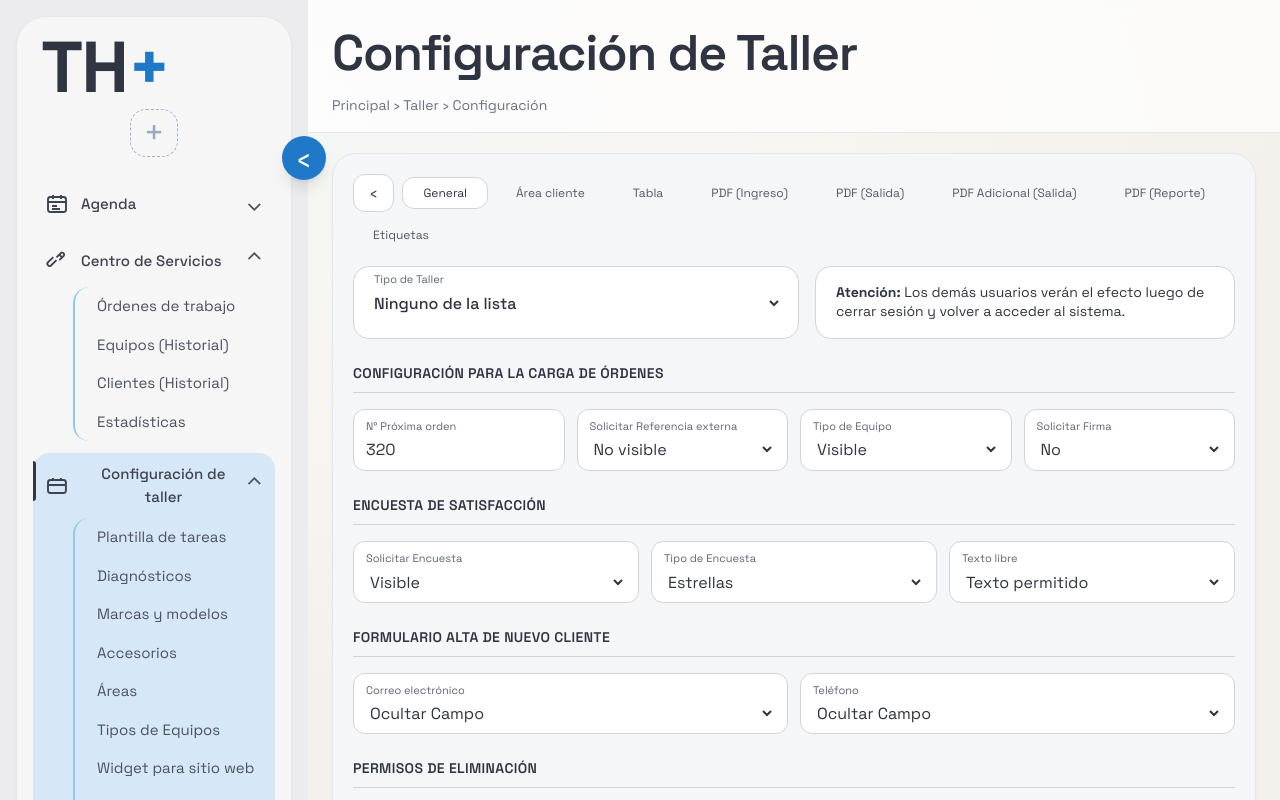
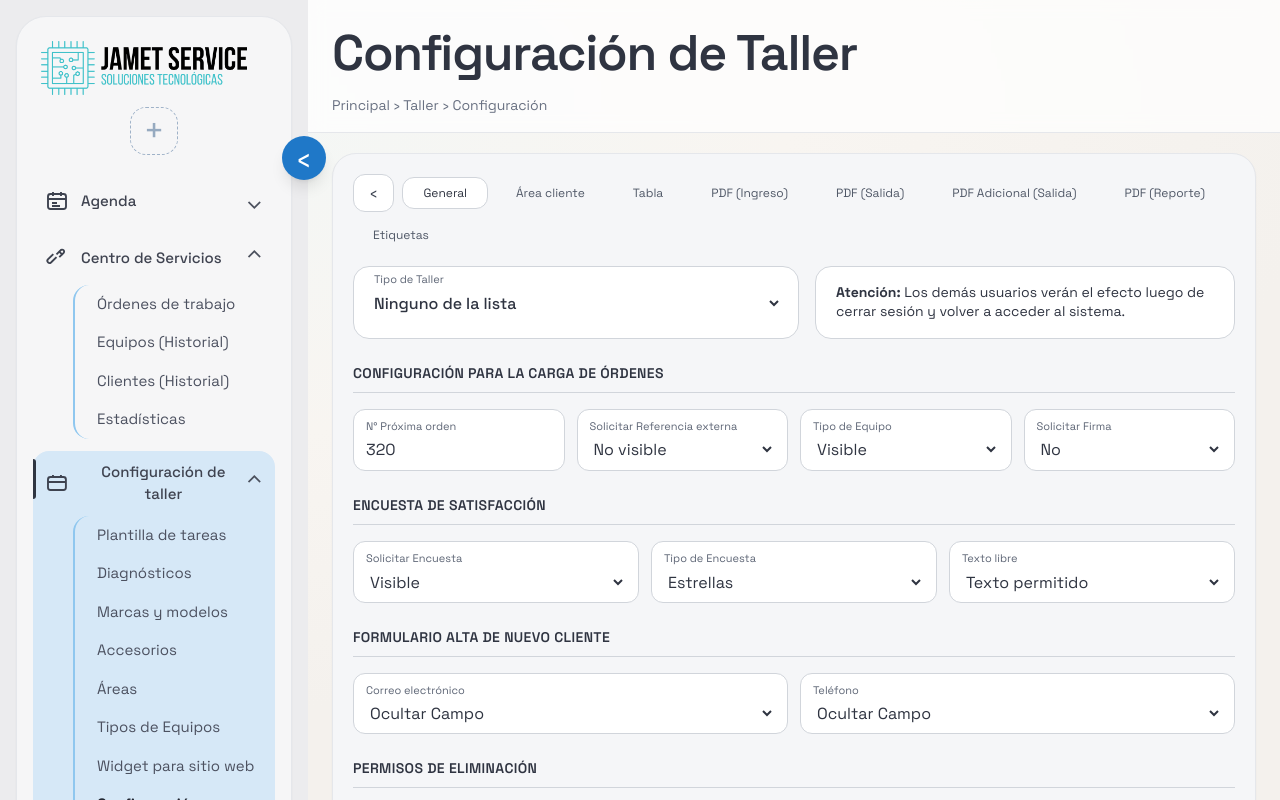
Before and after one commit to jhonathanjamet/saas_taller, a Next.js app in the folder web/: page /configuracion-taller/configuracion in a window 1280 px wide. Shown: the top 800 px of the page. Built offline with nearby package versions, Linux system fonts and the light colour scheme; no server answers.

Commit message:
feat(web): actualizar logo sidebar y versión colapsada con isotipo

```diff
--- a/web/components/Sidebar.tsx
+++ b/web/components/Sidebar.tsx
@@ -227,8 +227,12 @@ export function Sidebar() {
       >
         <div className="flex h-full w-full flex-col rounded-[26px] border border-gray-200 bg-[#f6f6f7] p-3 shadow-sm">
           <div className="flex items-start justify-between px-2 pt-1">
-            <div className="text-[54px] font-black leading-[0.84] tracking-tight text-[#2f3541]">
-              TH<span className="text-[#1f78c8]">+</span>
+            <div className="flex items-center pt-1">
+              <img
+                src="/branding/logonegro-color-transparent.png"
+                alt="Jamet Service"
+                className="h-auto w-[176px] object-contain"
+              />
             </div>
             <button
               type="button"
@@ -265,8 +269,12 @@ export function Sidebar() {
 
           {!collapsed ? (
             <div className="px-2 pt-1">
-              <div className="text-[72px] font-black leading-[0.84] tracking-tight text-[#2f3541]">
-                TH<span className="text-[#1f78c8]">+</span>
+              <div className="flex items-center pt-1">
+                <img
+                  src="/branding/logonegro-color-transparent.png"
+                  alt="Jamet Service"
+                  className="h-auto w-[206px] object-contain"
+                />
               </div>
               <div className="mt-3 flex justify-center">
                 <button className="h-12 w-12 rounded-2xl border border-dashed border-[#9fb2c8] text-[34px] leading-none text-[#96aac0]">+</button>
@@ -274,7 +282,11 @@ export function Sidebar() {
             </div>
           ) : (
             <div className="flex justify-center pt-1">
-              <div className="text-[34px] font-black text-[#2f3541]">TH<span className="text-[#1f78c8]">+</span></div>
+              <img
+                src="/branding/logonegro-isotipo.png"
+                alt="Jamet Service isotipo"
+                className="h-auto w-[46px] object-contain"
+              />
             </div>
           )}
 
```
Also changed, not shown: web/public/branding/logonegro-color-transparent.png (added), web/public/branding/logonegro-isotipo.png (added).
